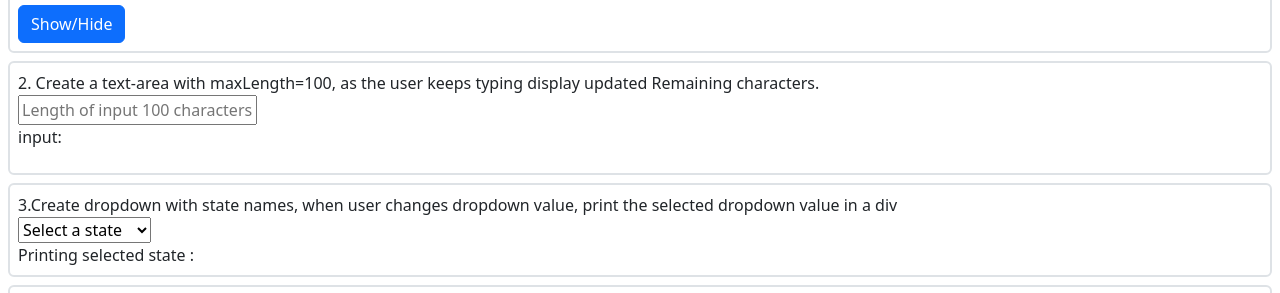
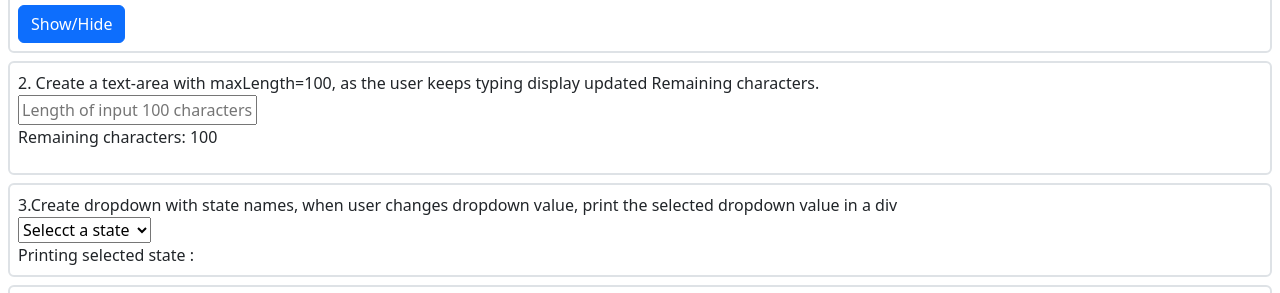
Before and after one commit to steja578/project_1, an Angular app: page / in a window 1280 px wide. Shown: the part 961-1254 px from the top of the page. Built offline with nearby package versions, Linux system fonts and the light colour scheme.

Commit message:
upadted values

```diff
--- a/src/app/components/databinding/databinding.html
+++ b/src/app/components/databinding/databinding.html
@@ -103,15 +103,15 @@
  <div class="border border-2 rounded-2 m-2 p-2">
     <div>2. Create a text-area with maxLength=100, as the user keeps typing display updated Remaining characters.</div>
     <div>
-        <input type="text" maxlength="100" [(ngModel)] = "TypeInput" placeholder="Length of input 100 characters">
-        <p>input:{{TypeInput}}</p>
+        <input type="text" maxlength="100" [(ngModel)] = "TypeInput" (ngModelChange)="remaining = 100 - TypeInput.length" placeholder="Length of input 100 characters">
+        <p>Remaining characters: {{ 100 - (TypeInput?.length || 0) }}</p>
     </div>
 </div>
 
 <div class="border border-2 rounded-2 m-2 p-2">
     <div >3.Create dropdown with state names, when user changes dropdown value, print the selected dropdown value in a div</div>
     <select id="stateName" [(ngModel)]="stateN1" >
-        <option value="" disabled selected>Select a state</option>
+        <option value="" disabled selected>Selecct a state</option>
         <option value="california">California</option>
         <option value="texas">Texas</option>
         <option value="florida">Florida</option>
--- a/src/app/components/databinding/databinding.ts
+++ b/src/app/components/databinding/databinding.ts
@@ -32,6 +32,7 @@ export class Databinding {
 
   }
   TypeInput:any;
+  remaining = 100;
 
   hiddenValue : boolean = false;
   hide(){
@@ -44,17 +45,27 @@ export class Databinding {
 
   arthResult:any;
   selectedOp:any;
-  arth(a:any,b:any,c:any){
-    this.selectedOp = a;
-    if (a==='add'){
-      this.arthResult= Number(b) + Number(c);
-    }else if(a==='minus'){
-      this.arthResult= Number(b) - Number(c);
-    }else if(a==='multiply'){
-      this.arthResult= Number(b) * Number(c);
-    }else if(a==='division'){
-      this.arthResult= Number(b) / Number(c);
-    }
+ arth(a: string, b: any, c: any) {
+  this.selectedOp = a;
+  const x = Number(b);
+  const y = Number(c);
+
+  switch (a) {
+    case 'add':
+      this.arthResult = x + y;
+      break;
+    case 'minus':
+      this.arthResult = x - y;
+      break;
+    case 'multiply':
+      this.arthResult = x * y;
+      break;
+    case 'division':
+      this.arthResult = x / y;
+      break;
+    default:
+      this.arthResult = 'Invalid operation';
   }
+}
 
 }
```
